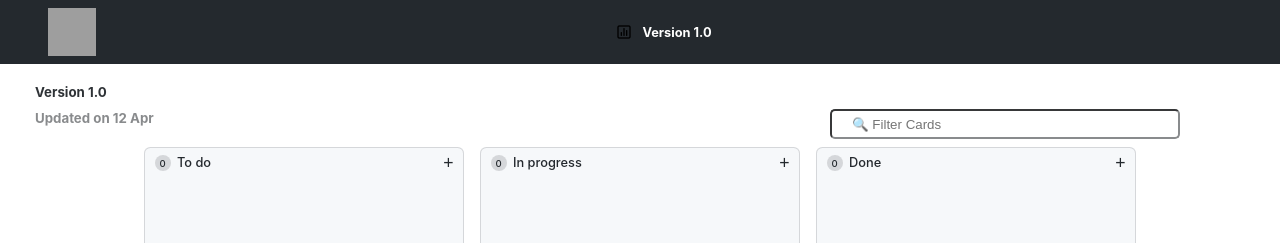
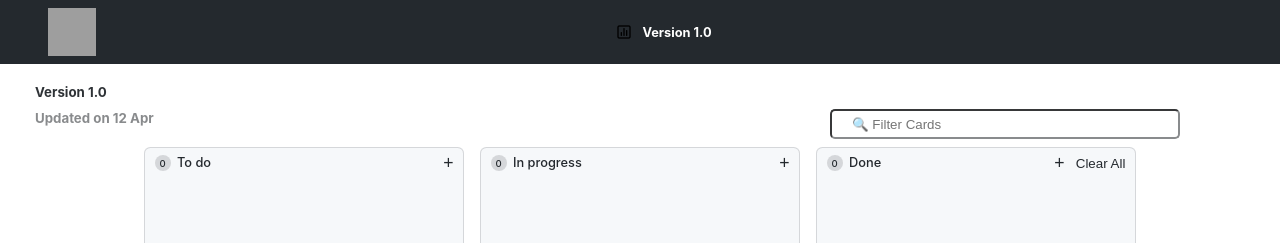
Before and after one commit to ivsp/kanban-board, a React (Create React App) app: page / in a window 1280 px wide. Shown: the top 243 px of the page. Built offline with nearby package versions, Linux system fonts and the light colour scheme; grey boxes are pictures that could not be loaded.

Commit message:
implements clear all in Done column

```diff
--- a/src/components/column/column.jsx
+++ b/src/components/column/column.jsx
@@ -32,7 +32,19 @@ function Column({ type }) {
     setPrintAddCard(false);
   };
   // cardsData.forEach((card, i) => (card.id = i + 1)); ya no tiene sentido, asignamos el id con una variable de estado
-  console.log(cardsData);
+
+  const clearAllDoneCards = (e) => {
+    e.stopPropagation();
+    while (cardsData.find(e => e.columnID === 'Done')) {
+      cardsData.forEach((card, i) => {
+        if (card.columnID === 'Done') {
+          cardsData.splice(i, 1);
+
+        }
+      });
+    }
+    setCardsData([...cardsData])
+  }
 
   const filteredCards = cardsData.filter((card) => card.columnID === type);
 
@@ -45,6 +57,8 @@ function Column({ type }) {
           </p>
           <p className="column__type column-text">{type}</p>
         </div>
+        <div className="column__right-side-actions">
+
           {printAddCard ? (
             <button onClick={openAddCard} className="column__button-add-card">
               -
@@ -54,6 +68,9 @@ function Column({ type }) {
               +
             </button>
           )}
+          {type === 'Done' ? <button onClick={clearAllDoneCards} className="column__button-clear-all">Clear All</button> : ''}
+        </div>
+
       </div>
       {printAddCard ? (
         <AddCard
--- a/src/components/column/style.css
+++ b/src/components/column/style.css
@@ -51,6 +51,16 @@
     color: var(--dark-grey);
 }
 
-.column__button-add-card:hover {
+.column__button-add-card:hover, .column__button-clear-all {
     cursor: pointer;
 }
+
+.column__right-side-actions {
+    display: flex;
+    gap: .7rem;
+}
+.column__button-clear-all {
+    border: none;
+    color: var(--dark-grey);
+    background-color: var(--light-grey);
+}
```
Lines whose indentation alone changed are shown as unchanged.
